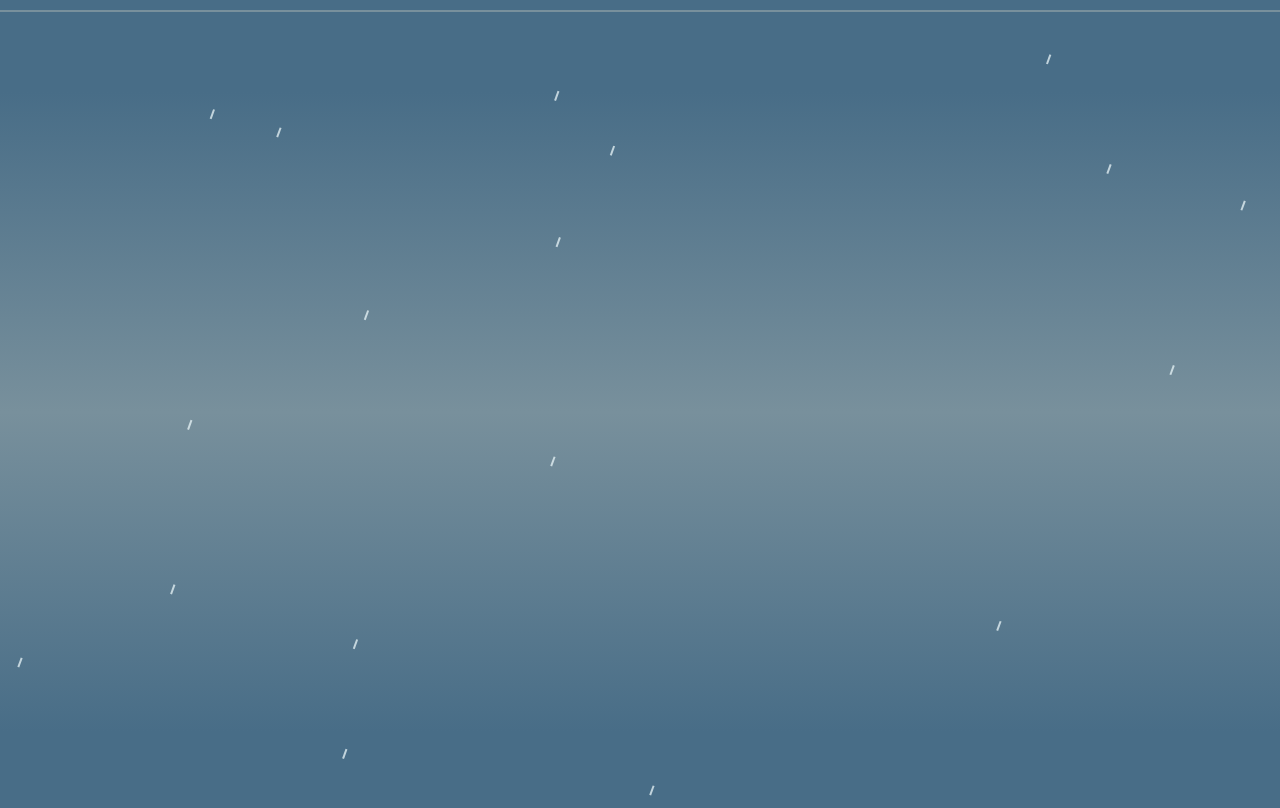
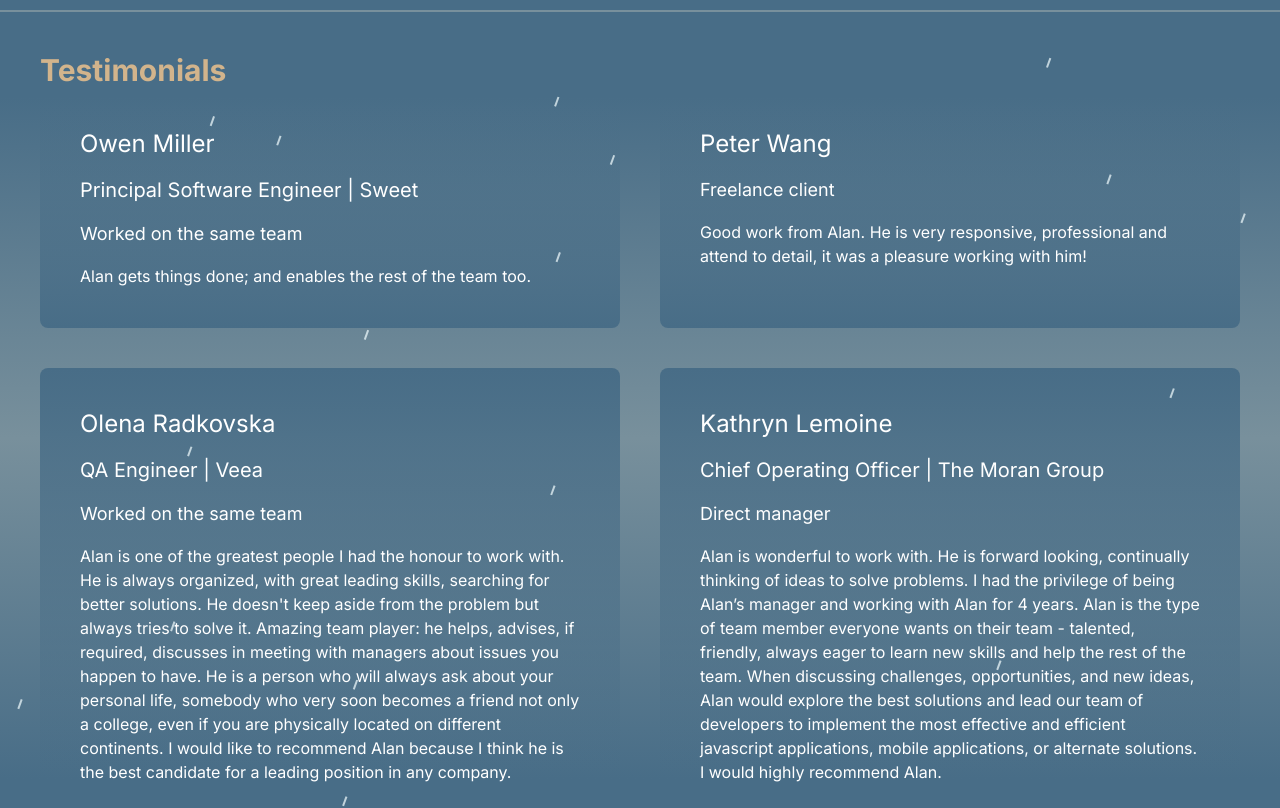
Before and after one commit to ajosephjohnson/portfolio, a Next.js app: page / in a window 1280 px wide. Shown: the part 1620-2428 px from the top of the page. Built offline with nearby package versions, Linux system fonts and the light colour scheme.

Commit message:
AJJ-1427: Add testimonials section

```diff
--- a/src/app/page.tsx
+++ b/src/app/page.tsx
@@ -3,6 +3,7 @@ import {
   Sections,
   Services,
   Projects,
+  Testimonials,
 } from '@/components';
 
 
@@ -16,6 +17,7 @@ export default function Home() {
         <Projects />
       </Section>
       <Section name={Sections.Testimonials}>
+        <Testimonials />
       </Section>
       <Section name={Sections.HireMe}>
       </Section>
--- /dev/null
+++ b/src/components/Testimonials.tsx
@@ -0,0 +1,46 @@
+export default function Testimonials() {
+  const testimonials = [
+    {
+      name: "Owen Miller",
+      title: "Principal Software Engineer | Sweet",
+      relationship: "Worked on the same team",
+      testimonial: "Alan gets things done; and enables the rest of the team too.",
+    },
+    {
+      name: "Peter Wang",
+      relationship: "Freelance client",
+      testimonial: "Good work from Alan. He is very responsive, professional and attend to detail, it was a pleasure working with him!"
+    },
+    {
+      name: "Olena Radkovska",
+      title: "QA Engineer | Veea",
+      relationship: "Worked on the same team",
+      testimonial: "Alan is one of the greatest people I had the honour to work with. He is always organized, with great leading skills, searching for better solutions. He doesn't keep aside from the problem but always tries to solve it. Amazing team player: he helps, advises, if required, discusses in meeting with managers about issues you happen to have. He is a person who will always ask about your personal life, somebody who very soon becomes a friend not only a college, even if you are physically located on different continents. I would like to recommend Alan because I think he is the best candidate for a leading position in any company.",
+    },
+    {
+      name: "Kathryn Lemoine",
+      title: "Chief Operating Officer | The Moran Group",
+      relationship: "Direct manager",
+      testimonial: "Alan is wonderful to work with. He is forward looking, continually thinking of ideas to solve problems. I had the privilege of being Alan’s manager and working with Alan for 4 years. Alan is the type of team member everyone wants on their team - talented, friendly, always eager to learn new skills and help the rest of the team. When discussing challenges, opportunities, and new ideas, Alan would explore the best solutions and lead our team of developers to implement the most effective and efficient javascript applications, mobile applications, or alternate solutions. I would highly recommend Alan.",
+    },
+  ];
+
+  return (
+    <div className="m-10">
+      <h1 className="mt-10 text-3xl text-tan font-bold">Testimonials</h1>
+      <div className="grid gap-10 grid-cols-2">
+        {testimonials.map((testimonial, i) => (
+          <div
+            key={i}
+            className={`rounded-lg p-10 ${i < 2 ? 'bg-gradient-to-t' : 'bg-gradient-to-b'} from-day-sky-common dark:from-night-sky-common to-transparent dark:bg-night-sky-common text-white`}
+          >
+            <h2 className="text-2xl mb-4">{testimonial.name}</h2>
+            <h2 className="text-xl mb-4">{testimonial.title}</h2>
+            <h3 className="text-lg mb-4">{testimonial.relationship}</h3>
+            <p>{testimonial.testimonial}</p>
+          </div>
+        ))}
+      </div>
+    </div>
+  );
+}
--- a/src/components/index.ts
+++ b/src/components/index.ts
@@ -1,6 +1,7 @@
 export { default as Section } from '@/components/Section';
 export { default as Services } from '@/components/Services';
 export { default as Projects } from '@/components/Projects';
+export { default as Testimonials } from '@/components/Testimonials';
 export { default as Navigation } from '@/components/Navigation';
 export { default as NavButton } from '@/components/NavButton';
 export { Sections } from '@/components/Sections';
```
